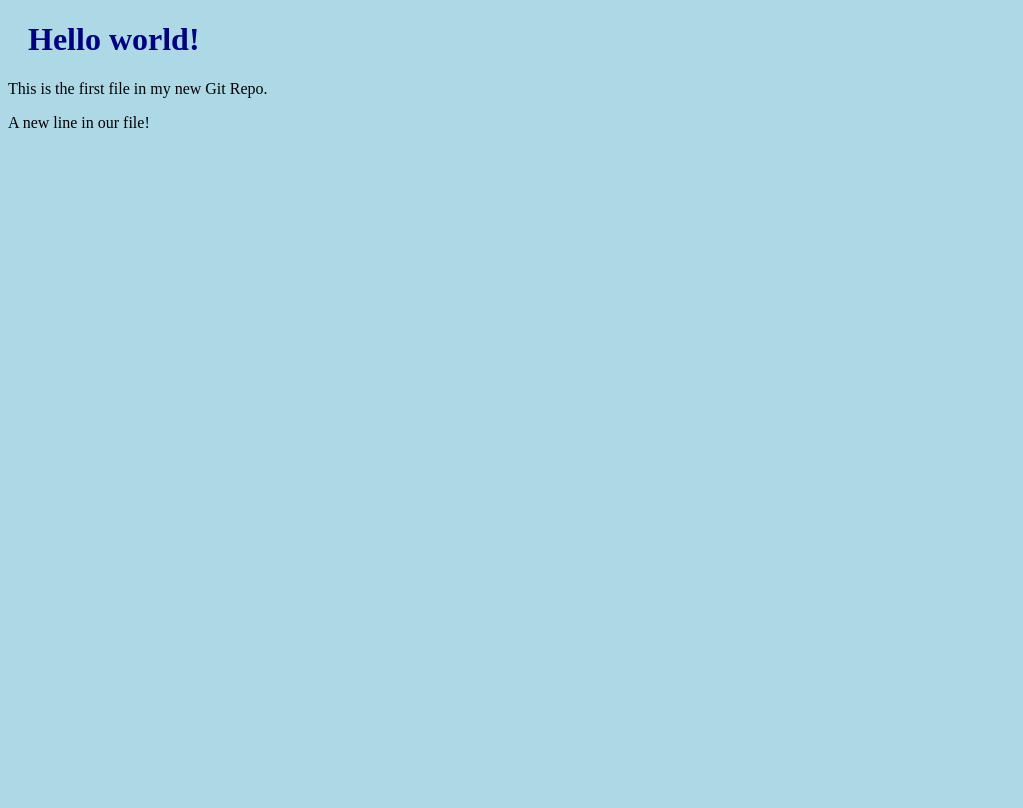
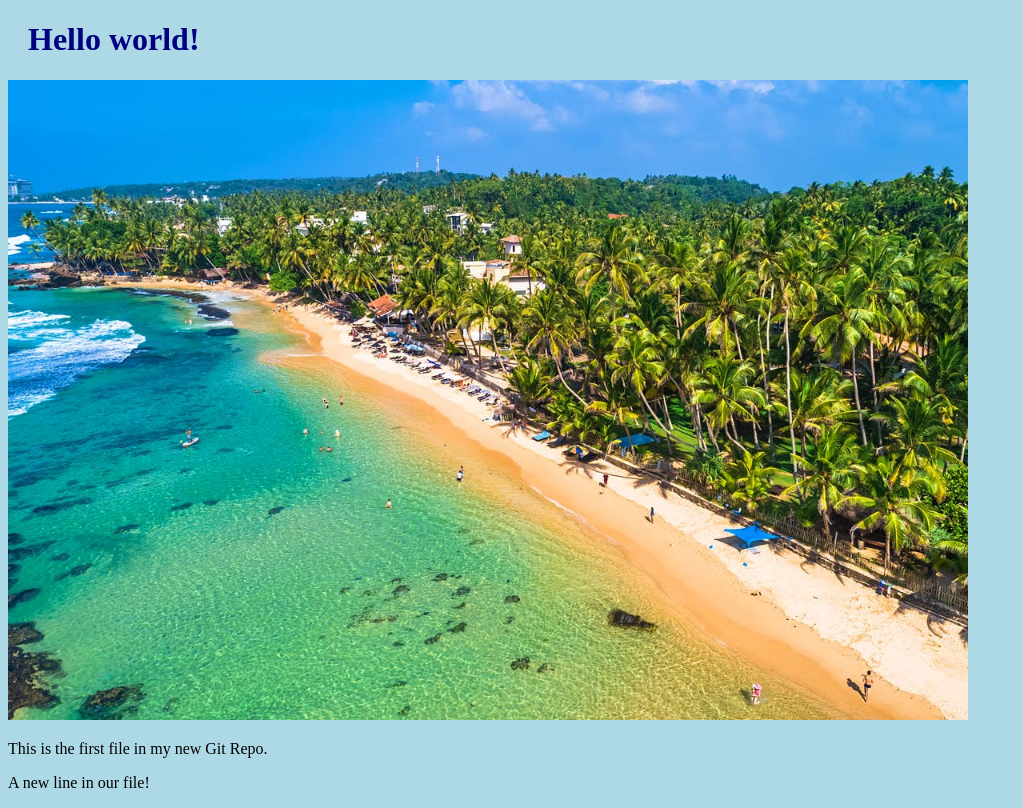
Before and after one commit to Imash-Eshan/hello-world, a plain HTML site: page index.html in a window 1280 px wide. Shown: the whole page, without its empty margins (0-1023 px from the left). Drawn offline with Linux system fonts and the light colour scheme.

Commit message:
Added image to Hello World

```diff
--- a/index.html
+++ b/index.html
@@ -7,6 +7,8 @@
 <body>
 
 <h1>Hello world!</h1>
+<div><img src="1.jpg" alt="Hello World from Space"
+style="width:100%;max-width:960px"></div>
 <p>This is the first file in my new Git Repo.</p>
 <p>A new line in our file!</p>
 
```
Also changed, not shown: 1.jpg (added).
